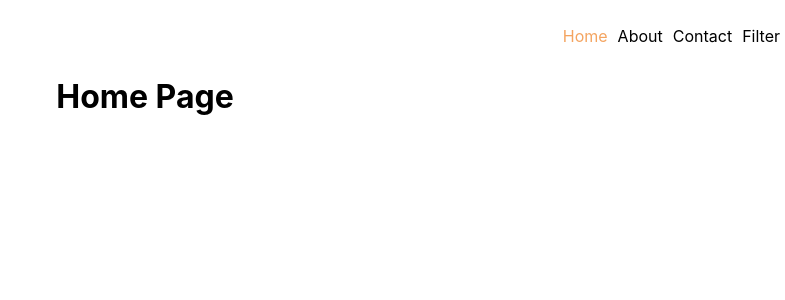
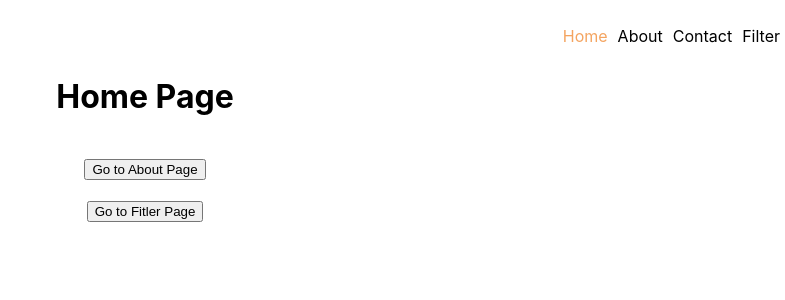
Before and after one commit to SureshKumar-2404/shopify_react, a React (Create React App) app: page / in a window 1280 px wide. Shown: the top 300 px of the page, without its empty margins (495-1280 px from the left). Built offline with nearby package versions, Linux system fonts and the light colour scheme.

Commit message:
useNavigate

```diff
--- a/src/component/Home.js
+++ b/src/component/Home.js
@@ -1,6 +1,18 @@
+import { Link, useNavigate } from 'react-router-dom';
 function Home() {
+    const navigate = useNavigate();
+    const navToPage = (url) => {
+        navigate(url)
+    }
     return (
-        <h1>Home Page</h1>
+        <div>
+            <h1>Home Page</h1>
+            <br />
+            <button onClick={() => navToPage('/about')}> Go to About Page</button>
+            <br /><br />
+            <button onClick={() => navToPage('/filter')}>Go to Fitler Page</button>
+
+        </div>
     )
 }
 export default Home;
```
